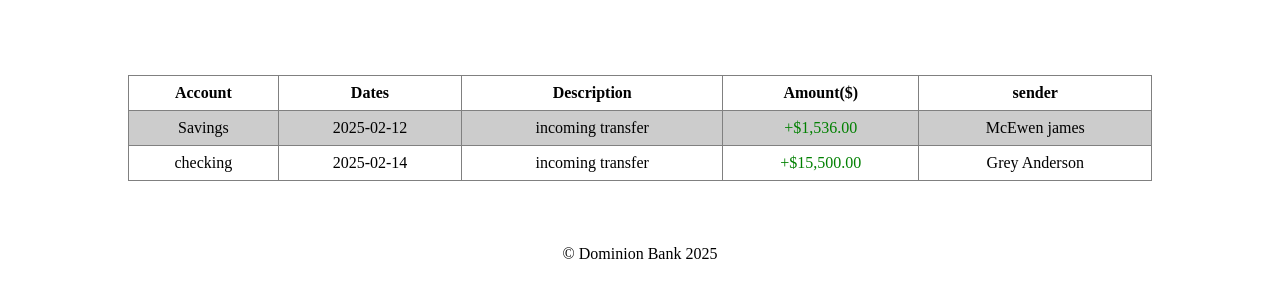
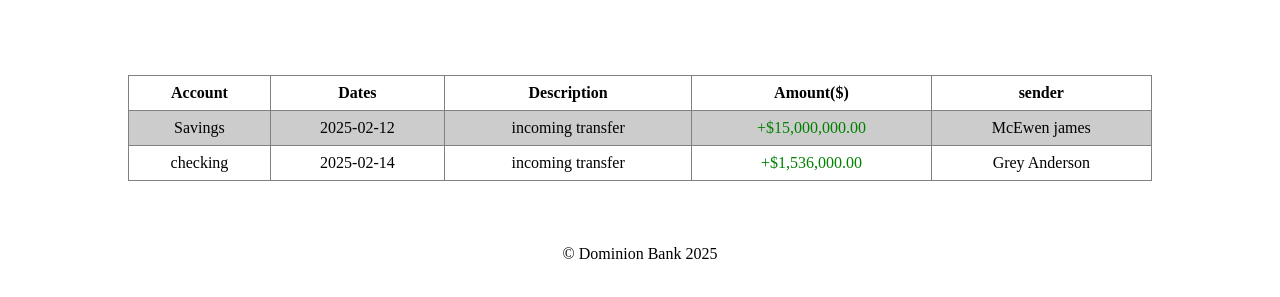
Before and after one commit to antho-01/Dominion_Banking, a plain HTML site: page activity.html in a window 1280 px wide. Shown: the part 197-494 px from the top of the page. Drawn offline with Linux system fonts and the light colour scheme.

Commit message:
Update activity.html

```diff
--- a/activity.html
+++ b/activity.html
@@ -67,7 +67,7 @@
               <td>Savings</td>
               <td>2025-02-12</td>
               <td>incoming transfer</td>
-              <td class="green">+$1,536.00</td>
+              <td class="green">+$15,000,000.00</td>
               <td>McEwen james</td>
             </tr>
 
@@ -75,7 +75,7 @@
                   <td>checking</td>
                   <td>2025-02-14</td>
                   <td>incoming transfer</td>
-                  <td class="green">+$15,500.00</td>
+                  <td class="green">+$1,536,000.00</td>
                   <td>Grey Anderson</td>
             </tr>
 
```
